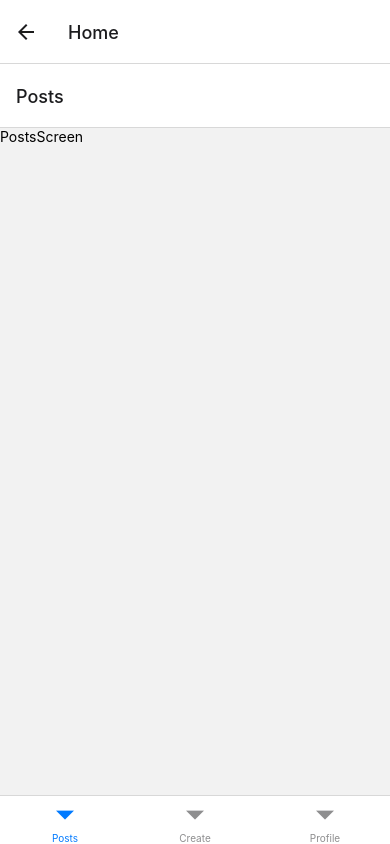
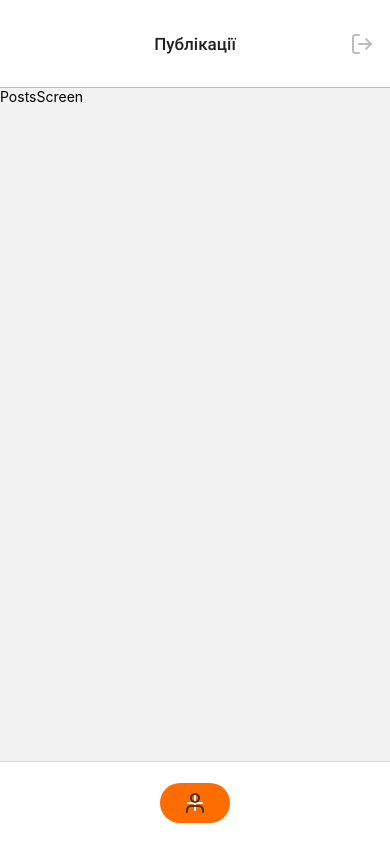
Before and after one commit to iSteffan/react-native-hw-4, a React Native app: screen /Home in a window 390 px wide. Built offline with nearby package versions, Linux system fonts and the light colour scheme.

Commit message:
add nav on posts

```diff
--- a/App.js
+++ b/App.js
@@ -38,9 +38,9 @@ export default function App() {
           component={LoginScreen}
         />
         <AuthStack.Screen
-          // options={{
-          //   headerShown: false,
-          // }}
+          options={{
+            headerShown: false,
+          }}
           name="Home"
           component={Home}
         />
--- a/Screens/authScreens/LoginScreen.js
+++ b/Screens/authScreens/LoginScreen.js
@@ -133,9 +133,6 @@ export default function LoginScreen({ navigation }) {
                     onPress={() => {
                       navigation.navigate('Register');
                     }}
-                    style={{
-                      marginBottom: 100,
-                    }}
                   >
                     <Text style={styles.logInText}>Немає акаунту? Зареєструватися</Text>
                   </Pressable>
--- a/Screens/mainScreens/Home.js
+++ b/Screens/mainScreens/Home.js
@@ -1,3 +1,5 @@
+import { Feather, AntDesign } from '@expo/vector-icons';
+import { Pressable, StyleSheet, View } from 'react-native';
 import { createBottomTabNavigator } from '@react-navigation/bottom-tabs';
 import PostsScreen from './PostsScreen';
 import CreatePostsScreen from './CreatePostsScreen';
@@ -5,12 +7,84 @@ import ProfileScreen from './ProfileScreen';
 
 const BottomTab = createBottomTabNavigator();
 
-export default function Home() {
+export default function Home({ navigation }) {
   return (
-    <BottomTab.Navigator>
-      <BottomTab.Screen name="Posts" component={PostsScreen} />
-      <BottomTab.Screen name="Create" component={CreatePostsScreen} />
-      <BottomTab.Screen name="Profile" component={ProfileScreen} />
+    <BottomTab.Navigator
+      initialRouteName="Публікації"
+      screenOptions={{
+        headerTitleAlign: 'center',
+        headerStyle: styles.header,
+        tabBarShowLabel: false,
+        tabBarStyle: {
+          justifyContent: 'center',
+          alignItems: 'center',
+          height: 83,
+        },
+        headerTitleStyle: styles.headerTitle,
+      }}
+    >
+      <BottomTab.Screen
+        options={{
+          tabBarIcon: ({ focused, size, color }) => (
+            <Feather name="grid" size={24} color="#212121CC" />
+          ),
+          headerRight: () => (
+            <Pressable onPress={() => navigation.navigate('Login')} style={{ marginRight: 16 }}>
+              <Feather name="log-out" size={24} color="#BDBDBD" />
+            </Pressable>
+          ),
+        }}
+        name="Публікації"
+        component={PostsScreen}
+      />
+      <BottomTab.Screen
+        options={{
+          tabBarIcon: ({ focused, size, color }) => (
+            <View style={styles.plusIcon}>
+              <Feather name="plus" size={24} color="#FFFFFF" />
+            </View>
+          ),
+          headerLeft: () => (
+            <Pressable onPress={() => navigation.navigate('Публікації')} style={{ marginLeft: 16 }}>
+              <AntDesign name="arrowleft" size={24} color="#212121CC" />
+            </Pressable>
+          ),
+          tabBarStyle: { display: 'none' },
+        }}
+        name="Створити публікацію"
+        component={CreatePostsScreen}
+      />
+      <BottomTab.Screen
+        options={{
+          tabBarIcon: ({ focused, size, color }) => (
+            <Feather name="user" size={24} color="#212121CC" />
+          ),
+          headerShown: false,
+        }}
+        name="Profile"
+        component={ProfileScreen}
+      />
     </BottomTab.Navigator>
   );
 }
+
+const styles = StyleSheet.create({
+  header: {
+    height: 88,
+    borderBottomWidth: 1,
+    borderBottomColor: '#BDBDBD',
+  },
+  headerTitle: {
+    color: '#212121',
+    fontFamily: 'Roboto-Medium',
+    fontSize: 17,
+  },
+  plusIcon: {
+    alignItems: 'center',
+    justifyContent: 'center',
+    backgroundColor: '#FF6C00',
+    width: 70,
+    height: 40,
+    borderRadius: 20,
+  },
+});
--- a/package.json
+++ b/package.json
@@ -9,6 +9,7 @@
     "web": "expo start --web"
   },
   "dependencies": {
+    "@expo/vector-icons": "^13.0.0",
     "@react-native-community/masked-view": "^0.1.11",
     "@react-navigation/bottom-tabs": "^6.5.7",
     "@react-navigation/native": "^6.1.6",
```
